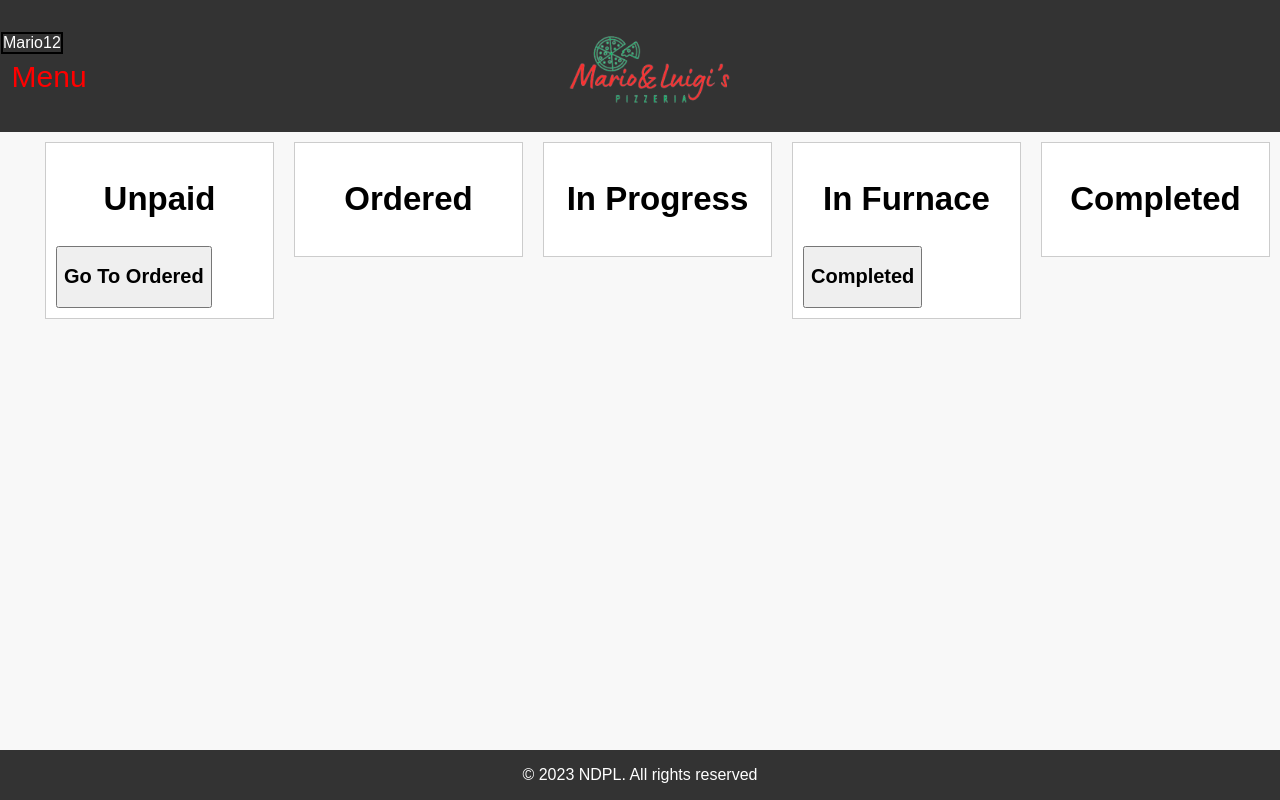
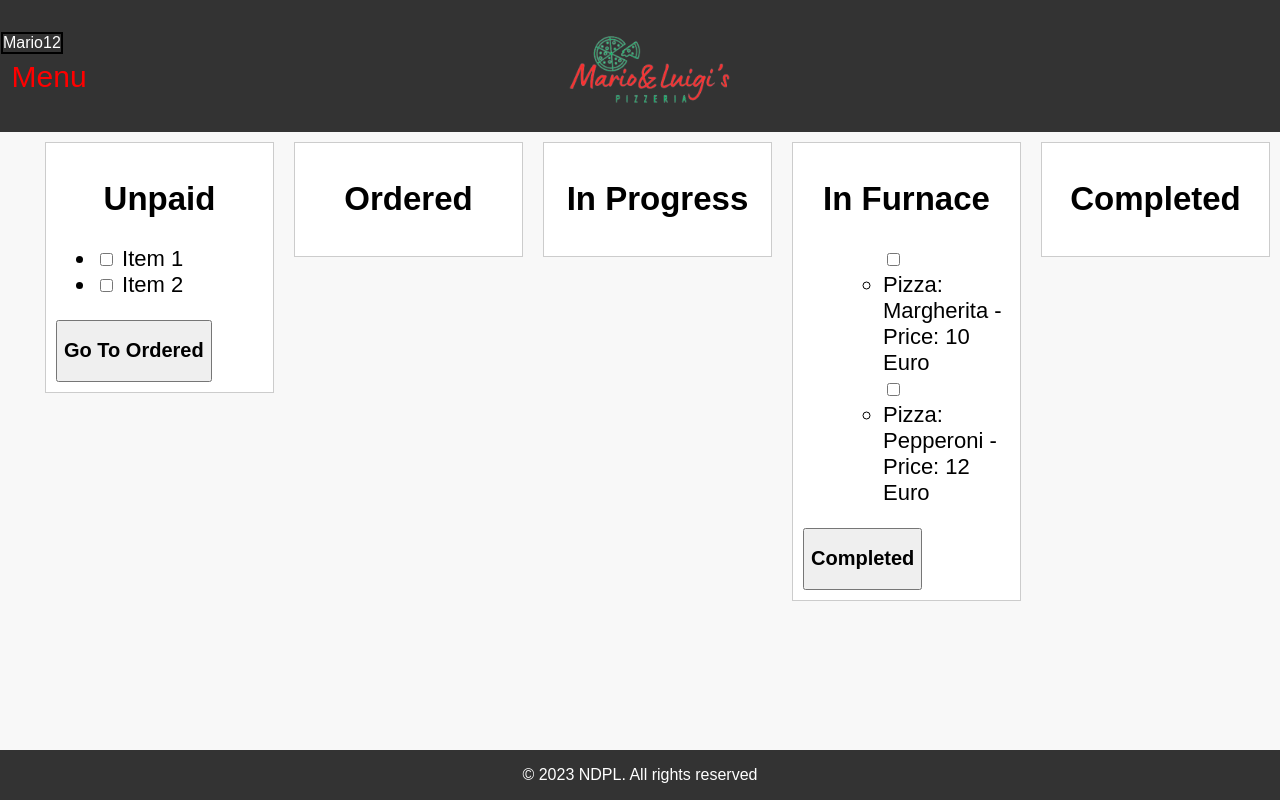
Before and after one commit to NikolaDakov/Group_Project_CB_16_NDPL, a Flask app: page /marioPage in a window 1280 px wide. Run offline with Flask 3, Linux system fonts and the light colour scheme.

Commit message:
commit -m "adding moving table mario"

```diff
--- a/templates/marioPage.html
+++ b/templates/marioPage.html
@@ -17,48 +17,67 @@
   <div class="container">
     <div class="table">
         <h2><center>Unpaid</center></h2>
-        <ul class="order-list" id="in-progress-list">
-
+        <ul class="order-list" id="unpaid-list">
+            <li class="order-item"><input type="checkbox" class="order-checkbox"> Item 1</li>
+            <li class="order-item"><input type="checkbox" class="order-checkbox"> Item 2</li>
         </ul>
-        <button id="go-to-furnace-button"><h2>Go To Ordered</2h></button>
+        <button id="go-to-ordered-button"><h2>Go To Ordered</h2></button>
     </div>
 
     <div class="table">
         <h2><center>Ordered</center></h2>
-        <ul class="order-list" id="in-progress-list">
-             <ul>
-                <p class="order-list" id="in-progress-list">
-                    {% for order in orders %}
-        <li>Pizza: {{ order.Name }} - Price: {{ order.Price }} Euro</li>
-    {% endfor %}
-
-                </p>
-    </ul>
+        <ul class="order-list" id="ordered-list">
+            <!-- List items will be dynamically added here -->
         </ul>
     </div>
 
     <div class="table">
         <h2><center>In Progress</center></h2>
         <ul class="order-list" id="in-progress-list">
+            <!-- List items will be dynamically added here -->
         </ul>
     </div>
 
     <div class="table">
         <h2><center>In Furnace</center></h2>
-        <ul class="order-list" id="in-progress-list">
-
+        <ul class="order-list" id="in-furnace-list">
+            <p class="order-list" id="in-progress-list">
+                <ul class="order-item">
+                    <input type="checkbox" class="order-checkbox">
+                    <li>Pizza: Margherita - Price: 10 Euro</li>
+                </ul>
+                <ul class="order-item">
+                    <input type="checkbox" class="order-checkbox">
+                    <li>Pizza: Pepperoni - Price: 12 Euro</li>
+                </ul>
+            </p>
         </ul>
-        <button id="go-to-furnace-button"><h2>Completed</2h></button>
+        <button id="completed-button"><h2>Completed</h2></button>
     </div>
 
     <div class="table">
         <h2><center>Completed</center></h2>
-        <ul class="order-list" id="in-progress-list">
-
+        <ul class="order-list" id="completed-list">
+            <!-- List items will be dynamically added here -->
         </ul>
     </div>
 </div>
 
+<script src="https://code.jquery.com/jquery-3.6.4.min.js"></script>
+<script>
+    $(document).ready(function () {
+        // Button click events
+        $('#go-to-ordered-button').on('click', function () {
+            // Move all items from unpaid-list to ordered-list
+            $('#ordered-list').append($('#unpaid-list .order-item'));
+        });
+
+        $('#completed-button').on('click', function () {
+            // Move all checked items from in-furnace-list to completed-list
+            $('#completed-list').append($('#in-furnace-list .order-item:has(:checkbox:checked)'));
+        });
+    });
+</script>
 <footer>
     <p>&copy; 2023 NDPL. All rights reserved</p>
 </footer>
```
